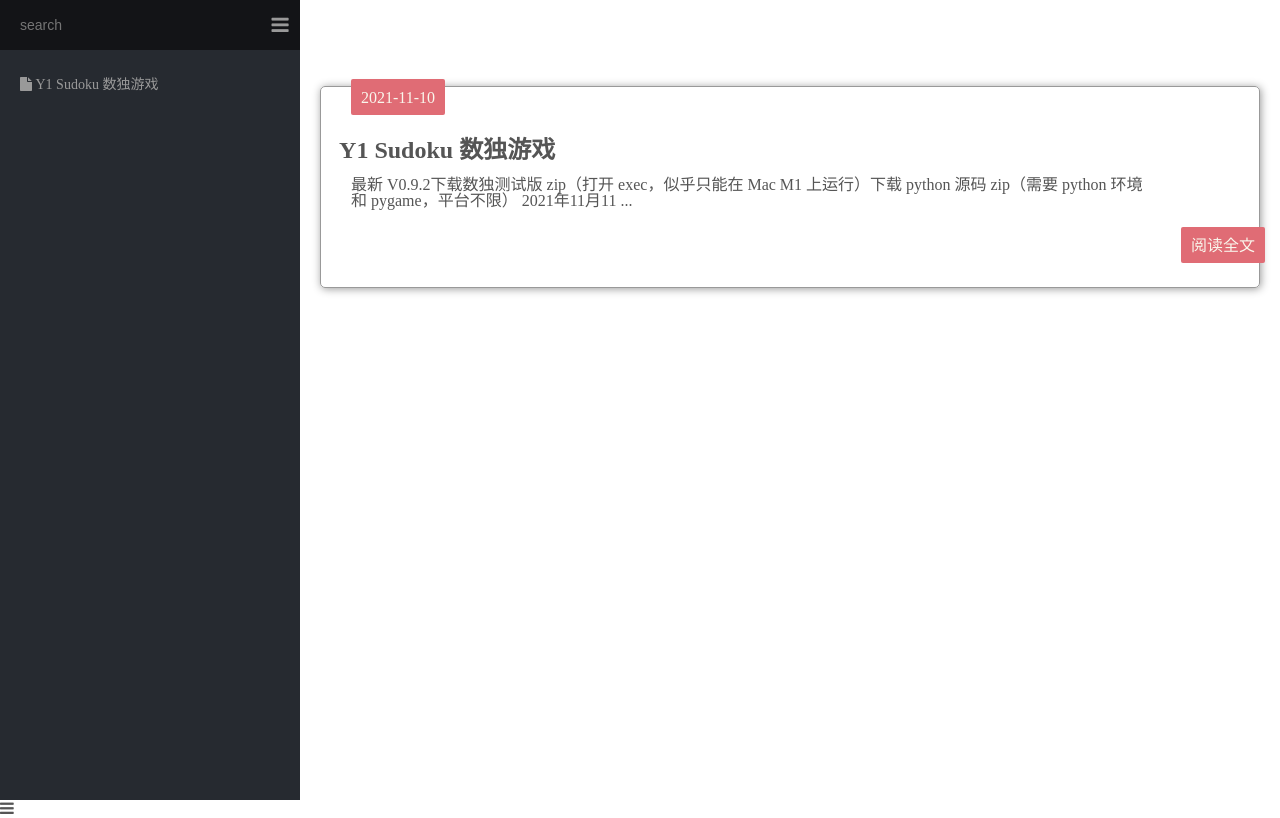
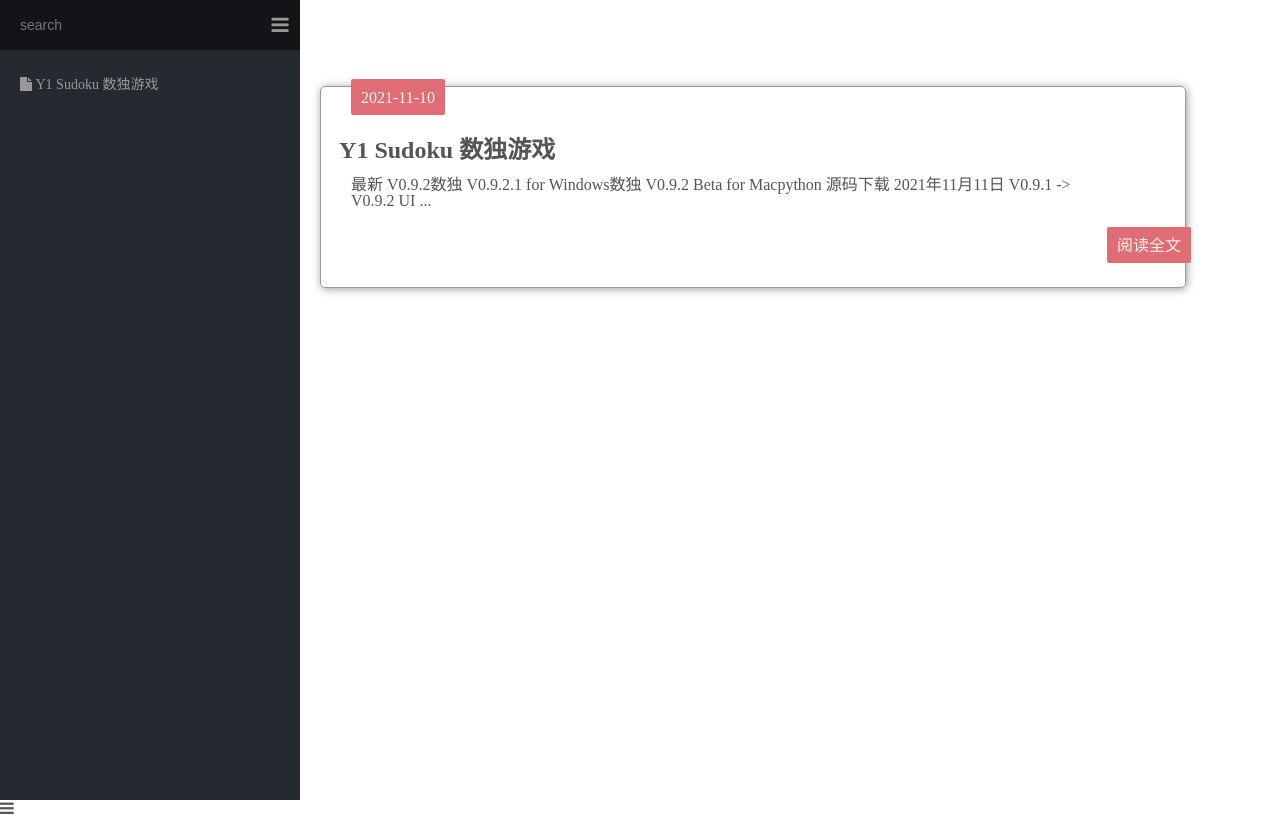
Before and after one commit to mantisfans/mantisfans.github.io, a plain HTML site: page archives/2021/11/index.html in a window 1280 px wide. Drawn offline with Linux system fonts and the light colour scheme.

Commit message:
Site updated: 2021-11-19 22:00:23

```diff
--- a/archives/2021/11/index.html
+++ b/archives/2021/11/index.html
@@ -95,8 +95,9 @@ var _hmt = _hmt || [];
 				<a class="article-read" href="/2021/11/10/Y1 Sudoku 数独游戏/"> 阅读全文 </span>
 				<a class="article-title" href="/2021/11/10/Y1 Sudoku 数独游戏/">Y1 Sudoku 数独游戏</a>
 				<div class="article-digest">
-					最新 V0.9.2下载数独测试版 zip（打开 exec，似乎只能在 Mac M1 上运行）下载 python 源码 zip（需要 python 环境和 pygame，平台不限）
-2021年11月11
+					最新 V0.9.2数独 V0.9.2.1 for Windows数独 V0.9.2 Beta for Macpython 源码下载
+2021年11月11日 V0.9.1 -&gt; V0.9.2
+UI
 					...
 				</div>
 			</li>
```
Also changed, not shown: 2021/11/10/Y1 Sudoku 数独游戏/index.html (+2 -2 lines), archives/2021/index.html (+3 -2 lines), archives/index.html (+3 -2 lines), index.html (+3 -2 lines).
